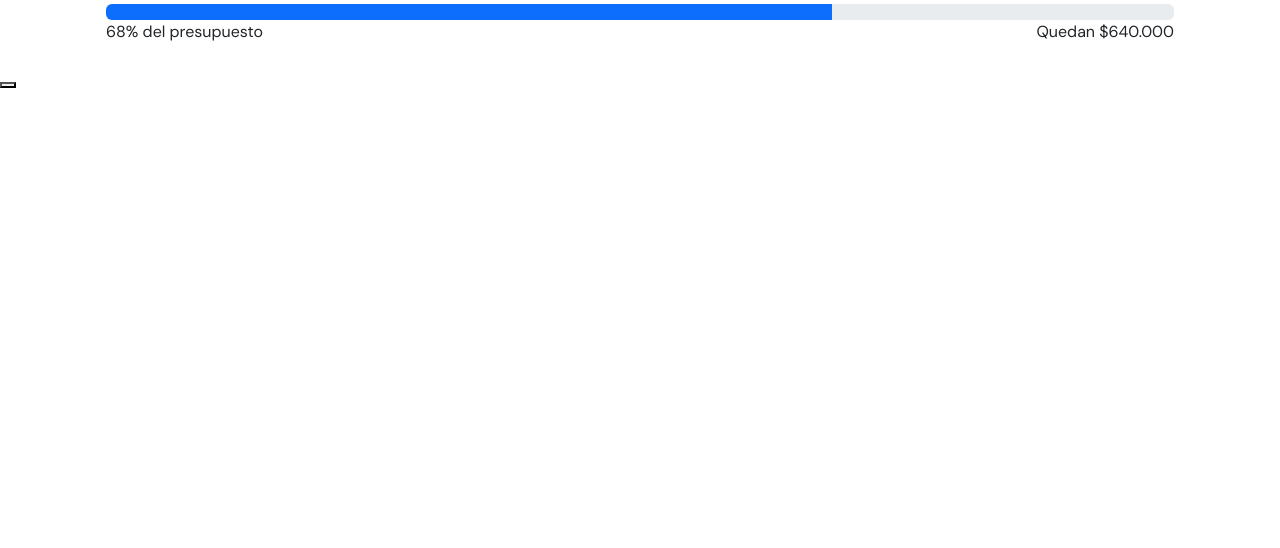
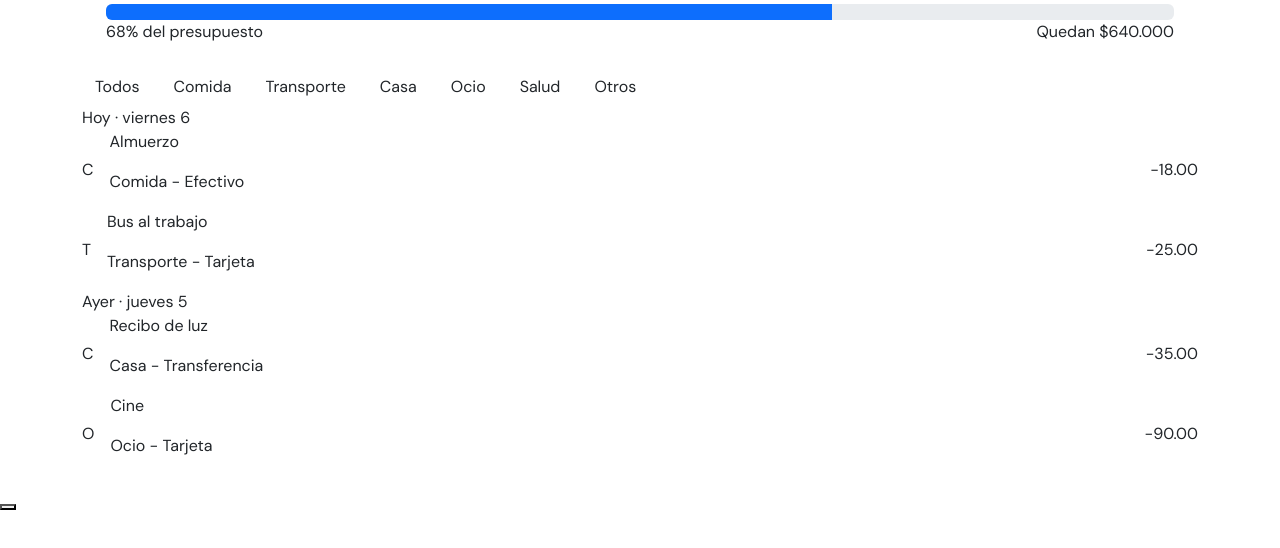
Before and after one commit to Alberthluiiz/Proyectos, a plain HTML site: page 02-mis-gastos/index.html in a window 1280 px wide. Shown: the part 232-780 px from the top of the page. Drawn offline with nearby package versions, Linux system fonts and the light colour scheme; a web font is replaced by a local one.

Commit message:
S02: filtros y lista de ejemplo

```diff
--- a/02-mis-gastos/index.html
+++ b/02-mis-gastos/index.html
@@ -82,6 +82,66 @@
               <span id="quedan-mes">Quedan $640.000</span>
             </div>
           </article>
+
+          <div class="d-flex gap-2 overflow-auto">
+            <button class="btn chip rounded-pill activo" data-categoria="todos">
+              Todos
+            </button>
+            <button class="btn chip rounded-pill" data-categoria="comida">
+              Comida
+            </button>
+            <button class="btn chip rounded-pill" data-categoria="transporte">
+              Transporte
+            </button>
+            <button class="btn chip rounded-pill" data-categoria="casa">
+              Casa
+            </button>
+            <button class="btn chip rounded-pill" data-categoria="ocio">
+              Ocio
+            </button>
+            <button class="btn chip rounded-pill" data-categoria="salud">
+              Salud
+            </button>
+            <button class="btn chip rounded-pill" data-categoria="otros">
+              Otros
+            </button>
+          </div>
+          <ul class="list-unstyled" id="lista-gastos">
+            <li>Hoy · viernes 6</li>
+            <li class="d-flex align-items-center gap-3">
+              <span>C</span>
+              <div class="descripcion">
+                <p>Almuerzo</p>
+                <p>Comida - Efectivo</p>
+              </div>
+              <span class="ms-auto">-18.00</span>
+            </li>
+            <li class="d-flex align-items-center gap-3">
+              <span>T</span>
+              <div class="descripcion">
+                <p>Bus al trabajo</p>
+                <p>Transporte - Tarjeta</p>
+              </div>
+              <span class="ms-auto">-25.00</span>
+            </li>
+            <li>Ayer · jueves 5</li>
+            <li class="d-flex align-items-center gap-3">
+              <span>C</span>
+              <div class="descripcion">
+                <p>Recibo de luz</p>
+                <p>Casa - Transferencia</p>
+              </div>
+              <span class="ms-auto">-35.00</span>
+            </li>
+            <li class="d-flex align-items-center gap-3">
+              <span>O</span>
+              <div class="descripcion">
+                <p>Cine</p>
+                <p>Ocio - Tarjeta</p>
+              </div>
+              <span class="ms-auto">-90.00</span>
+            </li>
+          </ul>
         </section>
         <!-- Pantalla 2: Resumen -->
         <section id="pantalla-resumen"></section>
```
